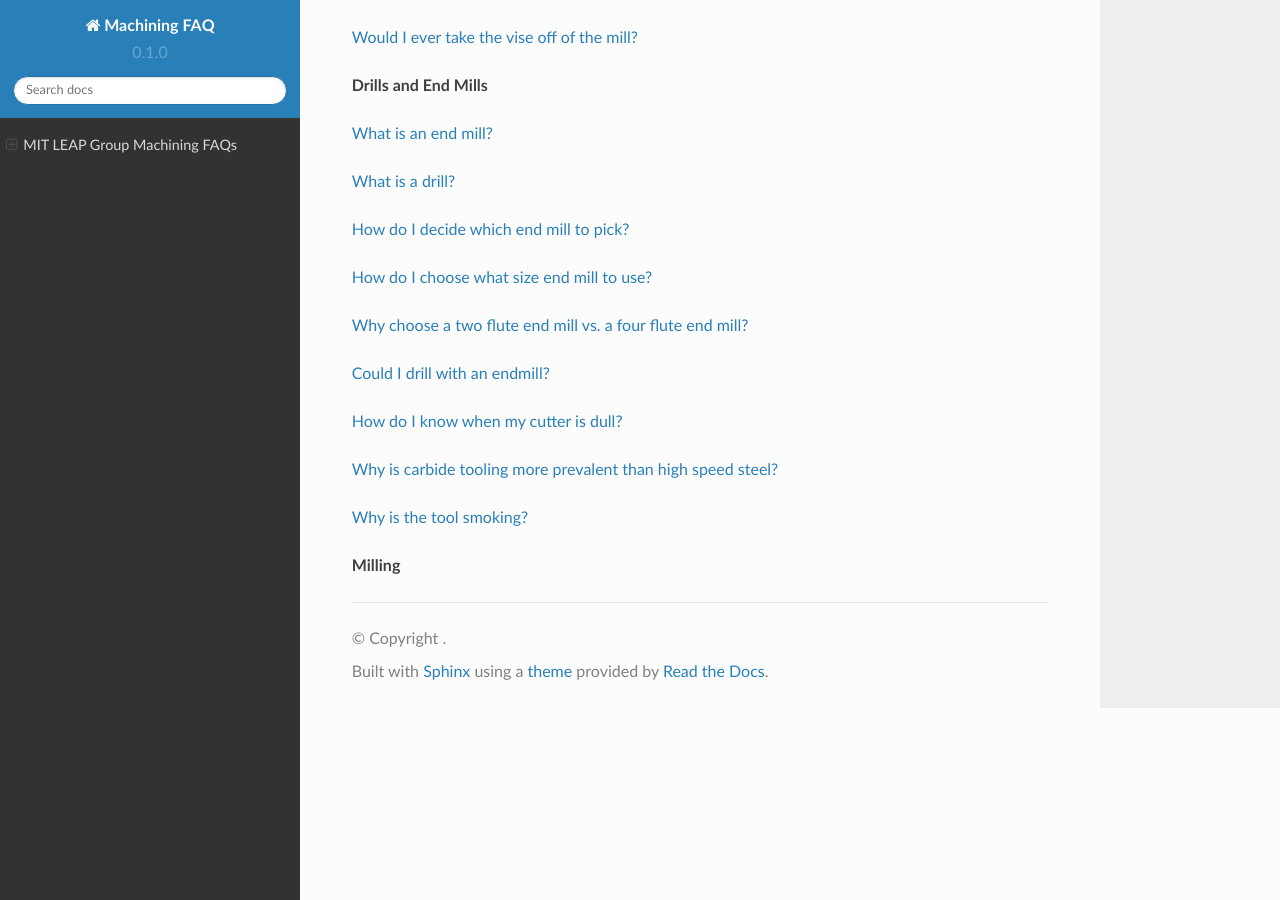
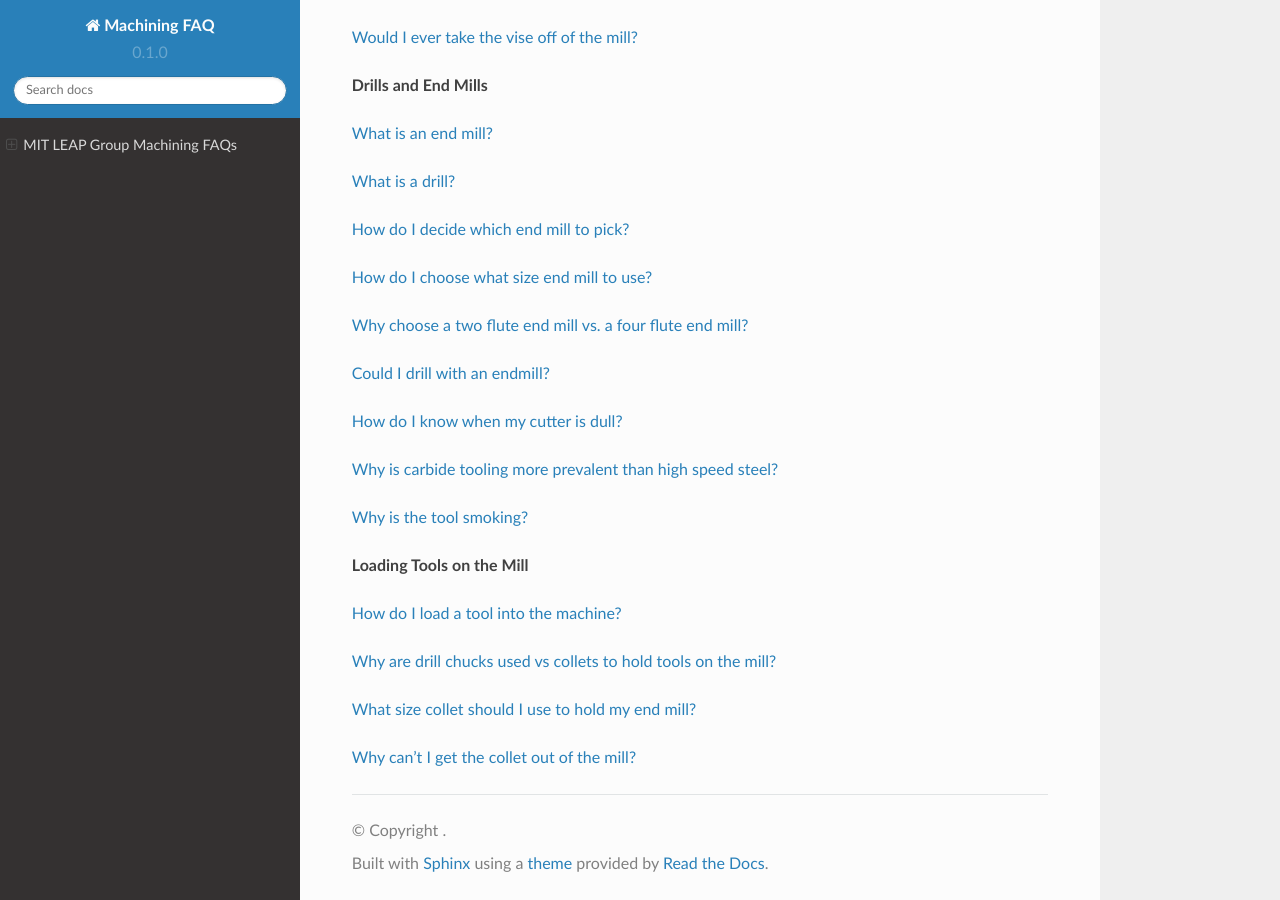
Before and after one commit to leapgroupmit/machining-faq, a Sphinx documentation site: the page built from docs/source/index.rst, in a window 1280 px wide and 900 px high, scrolled down 3046 px. Built offline with Sphinx 7.4.7 and the Read the Docs theme 2.0.0, drawn with Linux system fonts in a browser that asks for light colours.

Commit message:
Update index.rst

```diff
--- a/docs/source/index.rst
+++ b/docs/source/index.rst
@@ -148,6 +148,12 @@ Questions
 
 :doc:`/drillsendmills/toolsmoking`
 
+**Loading Tools on the Mill**
 
+:doc:`/loadmill/howtoloadmill`
 
-**Milling**
+:doc:`/loadmill/chucksvscollets`
+
+:doc:`/loadmill/sizecollet`
+
+:doc:`/loadmill/colletout`
```
